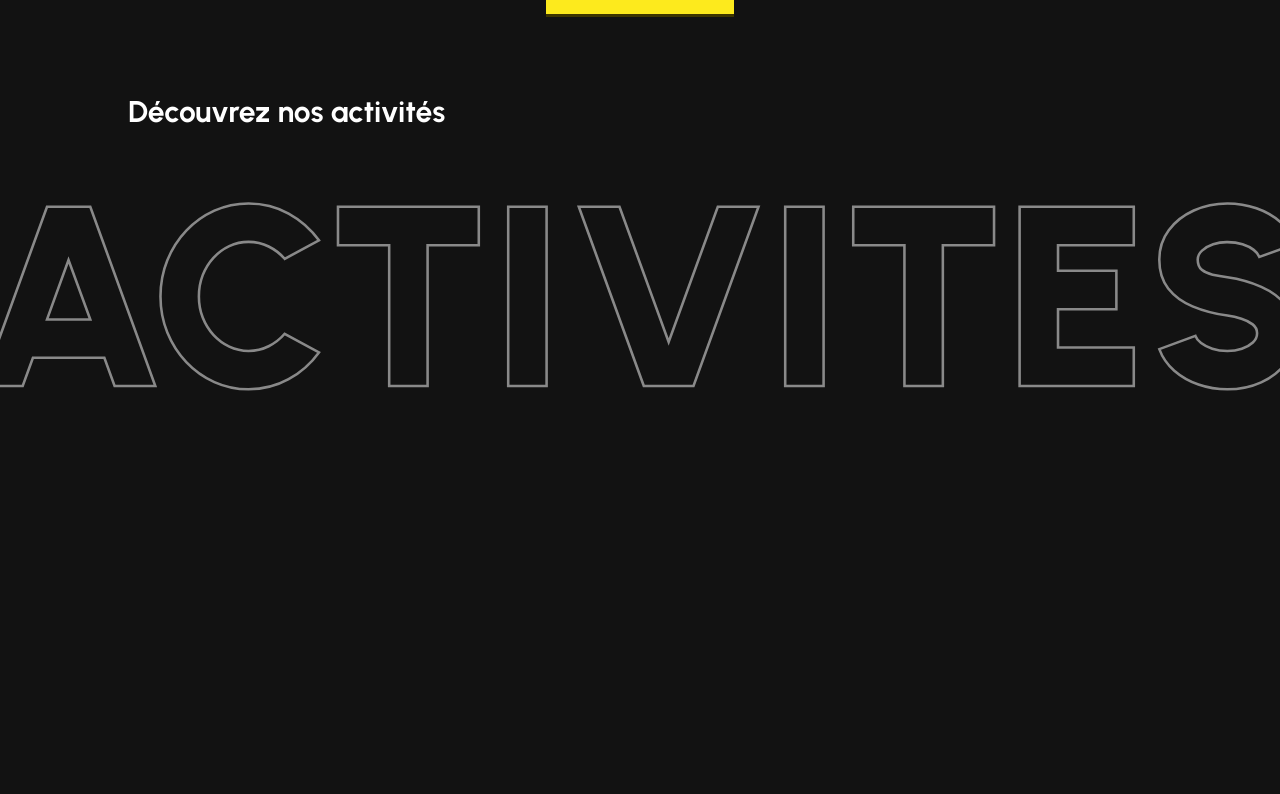
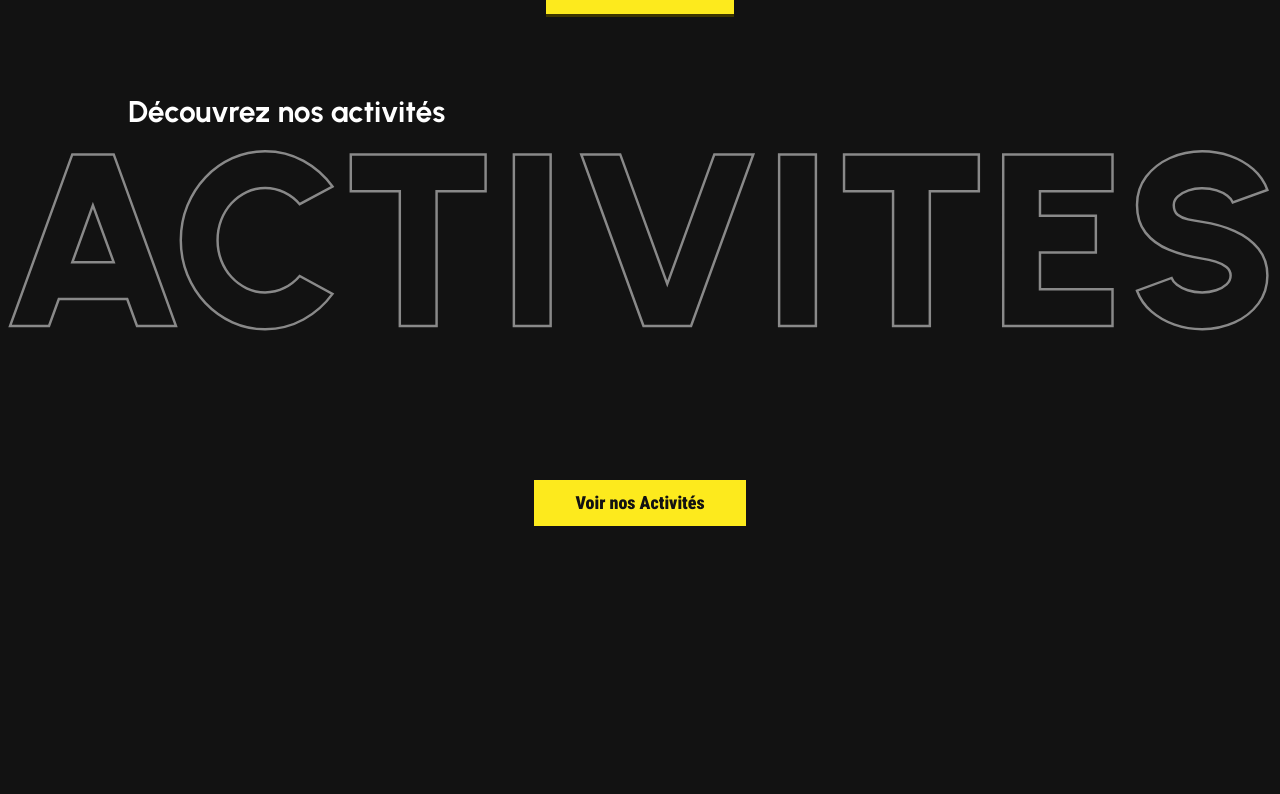
Before and after one commit to medazizktata/Arena-gym-website, a React (Vite) app in the folder Arena-gym-website/: page / in a window 1280 px wide. Shown: the part 1606-2400 px from the top of the page. After the commit the page ends 2132 px from the top, so only its background shows below. Built offline with nearby package versions, Linux system fonts and the light colour scheme.

Commit message:
Fixed BackgroundText Component extra bottom space leftover

```diff
--- a/Arena-gym-website/src/components/BackgroundText.jsx
+++ b/Arena-gym-website/src/components/BackgroundText.jsx
@@ -1,13 +1,31 @@
-import { getColor } from "../utils/getColor"; // assuming you have a utility function to translate color names to hex codes
+import { useEffect, useRef, useState } from "react";
+import { getColor } from "../utils/getColor";
 
 const BackgroundText = ({ text, fontFamily, strokeColor, textSize }) => {
+  const [svgWidth, setSvgWidth] = useState(0);
+  const [svgHeight, setSvgHeight] = useState(0);
+  const svgRef = useRef(null);
+
+  useEffect(() => {
+    if (svgRef.current) {
+      const bbox = svgRef.current.getBBox();
+      setSvgWidth(bbox.width);
+      setSvgHeight(bbox.height);
+    }
+  }, [text, fontFamily, strokeColor, textSize]);
+
   const translatedColor = getColor(strokeColor);
+
   return (
     <div className="w-full text-center">
-      <svg viewBox="0 0 100 100" className="w-full">
+      <svg
+        viewBox={`0 0 ${svgWidth} ${svgHeight}`}
+        className="w-full"
+        ref={svgRef}
+      >
         <text
-          x="50%"
-          y="15%"
+          x={svgWidth / 2}
+          y={svgHeight / 2}
           dominantBaseline="middle"
           textAnchor="middle"
           fill="none"
```
